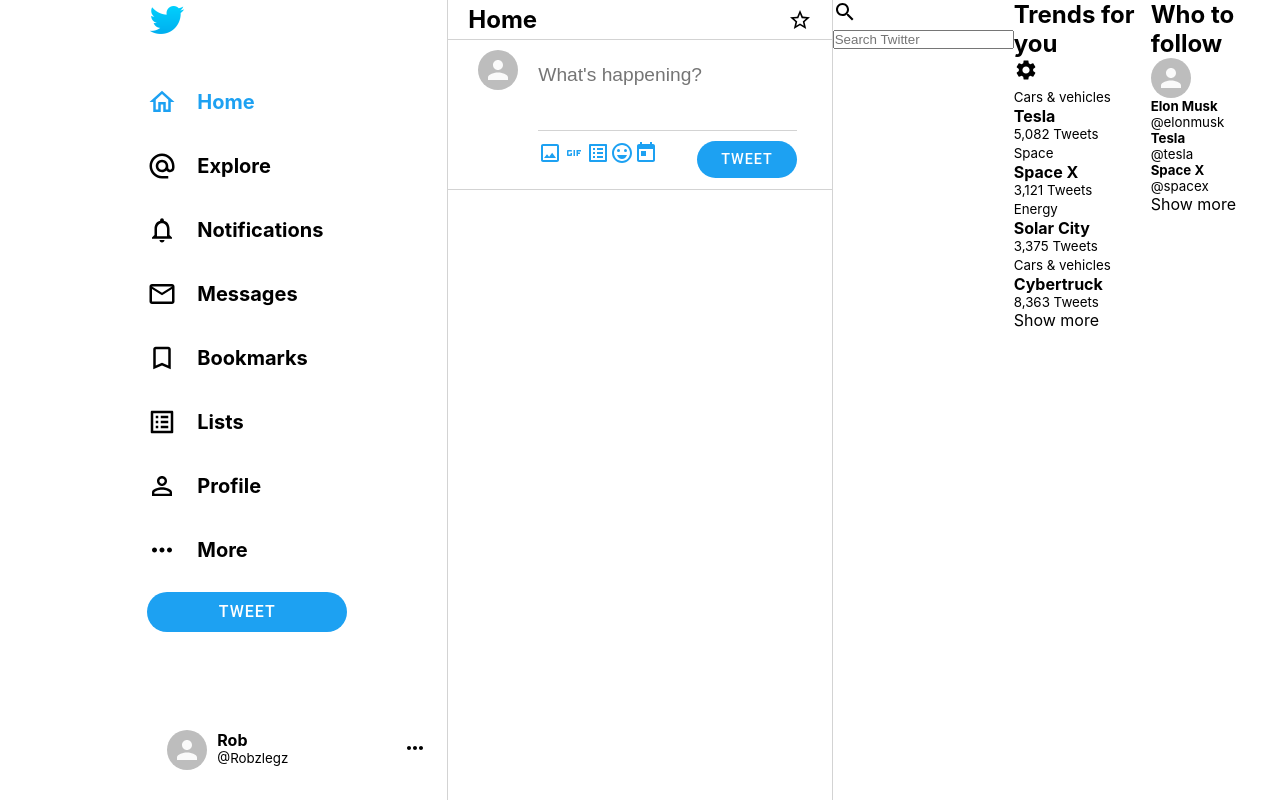
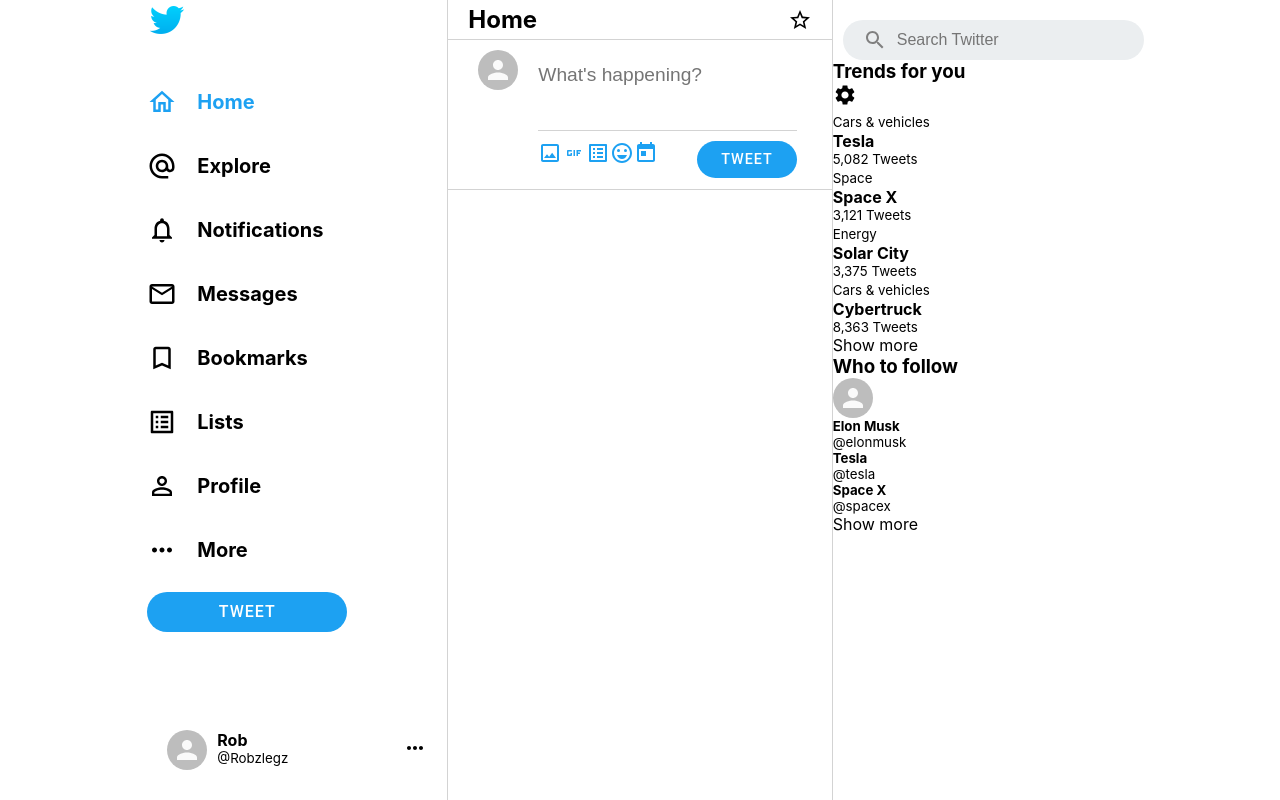
Before and after one commit to RobzLegz/Twitter-Clone, a React (Create React App) app: page / in a window 1280 px wide. Built offline with nearby package versions, Linux system fonts and the light colour scheme.

Commit message:
styling changes

```diff
--- a/src/components/SidebarRight.js
+++ b/src/components/SidebarRight.js
@@ -13,7 +13,7 @@
             </form>
             <StyledRightInfoBox>
                 <div className="info__box--header">
-                    <h2>Trends for you</h2>
+                    <h3>Trends for you</h3>
                     <SettingsIcon />
                 </div>
                 <div className="info__box--container">
@@ -44,7 +44,7 @@
             </StyledRightInfoBox>
             <StyledRightInfoBox>
                 <div className="info__box--header">
-                    <h2>Who to follow</h2>
+                    <h3>Who to follow</h3>
                 </div>
                 <div className="info__box--container">
                     <StyledFollowProfiles>
@@ -73,7 +73,29 @@
 const StyledRightSidebar = styled.div`
     flex: 0.35;
     display: flex;
-    justify-content: flex-start;
+    align-items: flex-start;
+    flex-direction: column;
+    padding: 20px 0;
+    >form{
+        width: fit-content;
+        height: 40px;
+        align-items: center;
+        display: flex;
+        margin-left: 10px;
+        background-color:#EBEEF0;
+        padding: 0 40px 0 20px;
+        border-radius: 999px;
+        >.MuiSvgIcon-root{
+            color:grey;
+        }
+        >input{
+            background:transparent;
+            outline: none;
+            border:none;
+            font-size: 1rem;
+            padding-left: 10px;
+        }
+    }
 `;
 const StyledRightInfoBox = styled.div`
 
```
